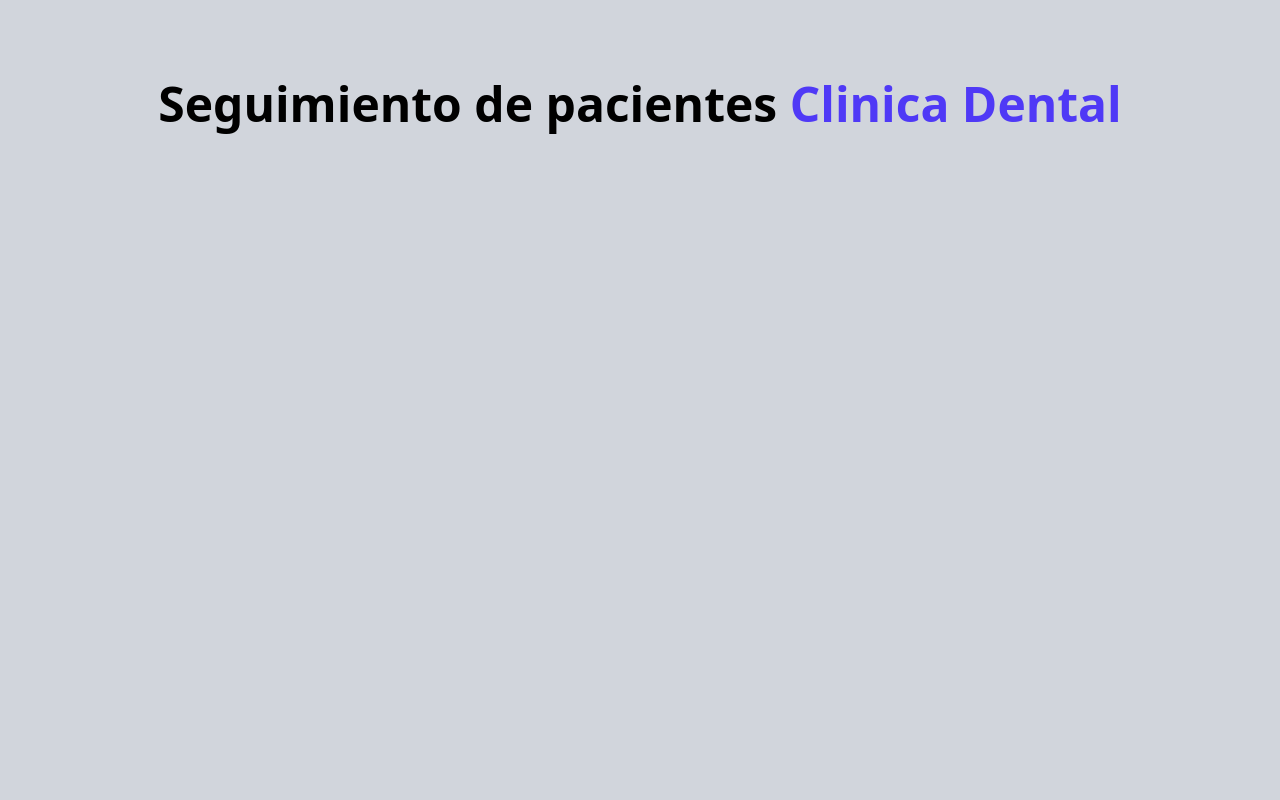
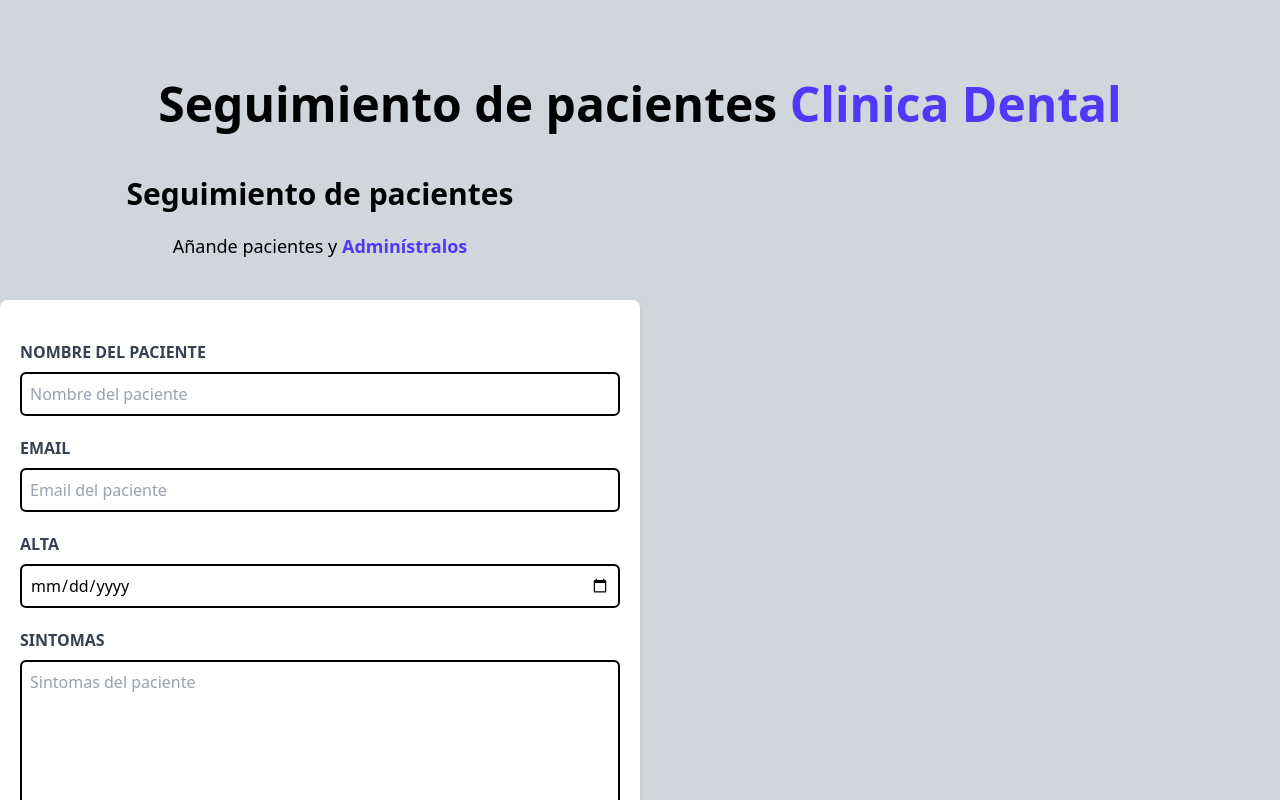
Before and after one commit to iDankest/admin-pacientes, a Vue app: page / in a window 1280 px wide. Shown: the top 800 px of the page. Built offline with nearby package versions, Linux system fonts and the light colour scheme.

Commit message:
form basic

```diff
--- a/src/App.vue
+++ b/src/App.vue
@@ -1,9 +1,13 @@
 <script setup>
   import Header from "./components/Header.vue";
+  import Formulario from "./components/Formulario.vue";
 </script>
 
 <template>
   <div class="container mx-auto mt-20">
     <Header />
+    <div class="mt-12 md:flex md:justify-between">
+      <Formulario />
+    </div>
   </div>
 </template>
--- /dev/null
+++ b/src/components/Formulario.vue
@@ -0,0 +1,40 @@
+<script setup>
+</script>
+
+<template>
+        <div class="md:w-1/2">
+            <h2 class="font-black text-3xl text-center">Seguimiento de pacientes</h2>
+
+            <p class="text-lg mt-5 text-center mb-10">
+                Añande pacientes y
+                <span class="text-indigo-600 font-bold">Adminístralos</span>
+            </p>
+            <form class="shadow-md bg-white rounded-lg py-10 px-5 mb-10">
+                <div class="mb-5">
+                    <label for="nombre" class="block text-gray-700 uppercase font-bold">
+                        Nombre del paciente
+                    </label>
+                    <input type="text" id="nombre" placeholder="Nombre del paciente" class="border-2 placeholder-gray-400 w-full p-2 mt-2 rounded-md">
+                </div>
+                <div class="mb-5">
+                    <label for="email" class="block text-gray-700 uppercase font-bold">
+                        Email
+                    </label>
+                    <input type="email" id="email" placeholder="Email del paciente" class="border-2 placeholder-gray-400 w-full p-2 mt-2 rounded-md">
+                </div>
+                <div class="mb-5">
+                    <label for="alta" class="block text-gray-700 uppercase font-bold">
+                        Alta
+                    </label>
+                    <input type="date" id="alta" placeholder="Alta del paciente" class="border-2 placeholder-gray-400 w-full p-2 mt-2 rounded-md">
+                </div>
+                <div class="mb-5">
+                    <label for="sintomas" class="block text-gray-700 uppercase font-bold">
+                        Sintomas
+                    </label>
+                    <textarea id="sintomas" placeholder="Sintomas del paciente" class="border-2 placeholder-gray-400 w-full p-2 mt-2 rounded-md h-40"></textarea>
+                </div>
+                <input type="submit" value="Agregar paciente" class="w-full bg-indigo-600 hover:bg-indigo-700 transition-colors cursor-pointer text-white font-bold p-2 rounded-md">
+            </form>
+        </div>
+</template>
```
